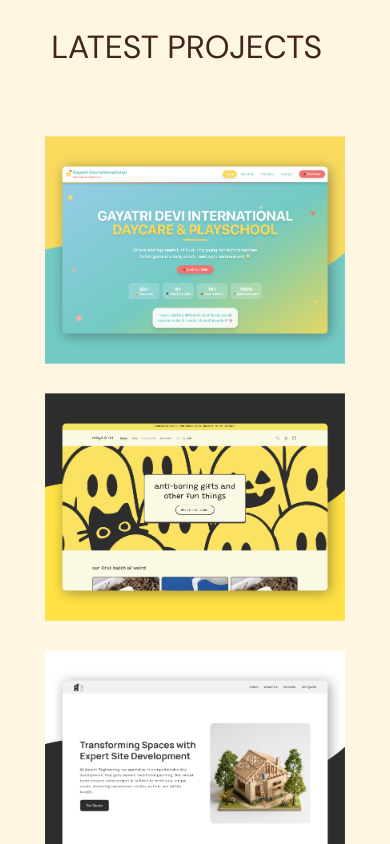
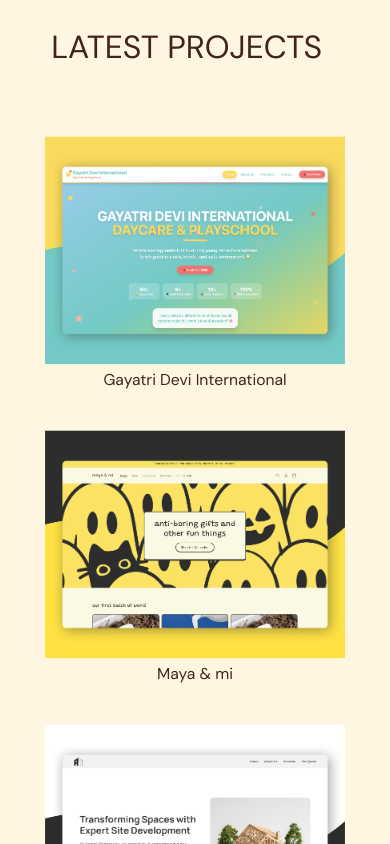
Before and after one commit to aryadevaskar/fableandfolkweb, a React (Vite) app: page / in a window 390 px wide. Shown: the part 1380-2224 px from the top of the page. Built offline with nearby package versions, Linux system fonts and the light colour scheme; no server answers.

Commit message:
added video and made hidden text changes

```diff
--- a/src/Data/testimonialData.jsx
+++ b/src/Data/testimonialData.jsx
@@ -26,7 +26,7 @@
     id: 3,
     logo: "/krioenergy/krio1.png",
     feedback: `Launching a new product in a crowded market is never easy, but Fable & Folk made sure Krio stood out. They understood our vision of calm, natural energy and built a digital identity that feels clean, fresh, and powerful. Our customers love the website experience as much as the drink!`,
-    name: "TinkerBand Team",
+    name: "Krio Energy Team",
     company: "Krio Energy",
   }
 
--- a/src/Data/workData.jsx
+++ b/src/Data/workData.jsx
@@ -46,6 +46,7 @@
     quote: "They understood our work and made it simple for everyone to see.",
     siteurl: "https://best-one-store-6c8d2f.webflow.io/",
     quoteAuthor: "-Gayathri Goli, Ascent Engineering",
+    video: "/acent/ascentvideo.mp4",
     gallery:
     [
       "/acent/acent1.png",
--- a/src/components/Projects/project.css
+++ b/src/components/Projects/project.css
@@ -12,6 +12,10 @@
   margin-bottom: 3.5rem;
   margin-left: 3rem;
   font-family: "DM Sans", sans-serif;
+}
+
+.hidden-title{
+  display: none;
 }
 
 /* Main card wrapper */
@@ -150,6 +154,14 @@
 .projectArray{
   margin: 0rem;
 }
+
+
+.hidden-title{
+  display: block;
+  text-decoration: none !;
+  color: #41241d;
+  margin-bottom: 1rem;
+}
 .section-Heading h2{
   font-size: 2rem;
   margin-left: 1.2rem;
@@ -168,6 +180,7 @@
 }
 .image-1{
   min-height: 200px;
+  display: block;
   border: none;
 }
 .image-1:hover{
--- a/src/components/Projects/projectSection.jsx
+++ b/src/components/Projects/projectSection.jsx
@@ -92,6 +92,7 @@
                   <Link to={`/work/${project.id}`}>
                     <img src={project.image} alt={project.title} className="project-image"/>
                   </Link>
+                  <div className="hidden-title">{project.title}</div>
                 </div>
                 <div className="p1-content">
                   <div>
@@ -126,6 +127,7 @@
                   <Link to={`/work/${project.id}`}>
                     <img src={project.image} alt={project.title} className="project-image"/>
                   </Link>
+                  <div className="hidden-title">{project.title}</div>
                 </div>
               </>
             )}
```
Also changed, not shown: 1 other file (tests, documents, lock files or other folders).
